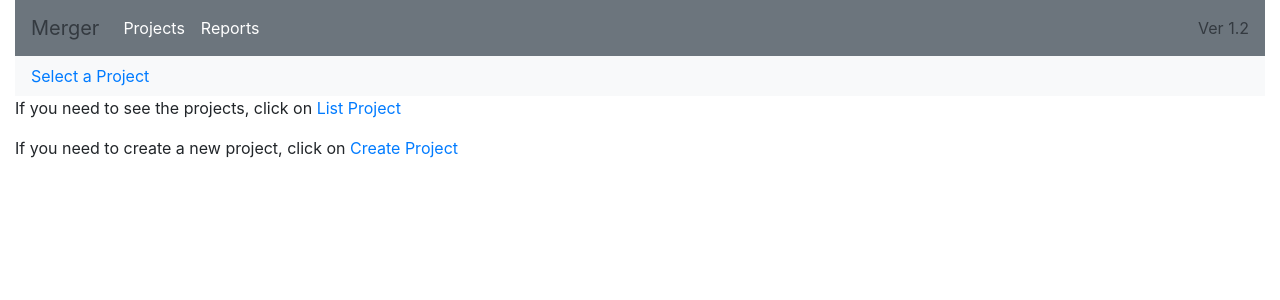
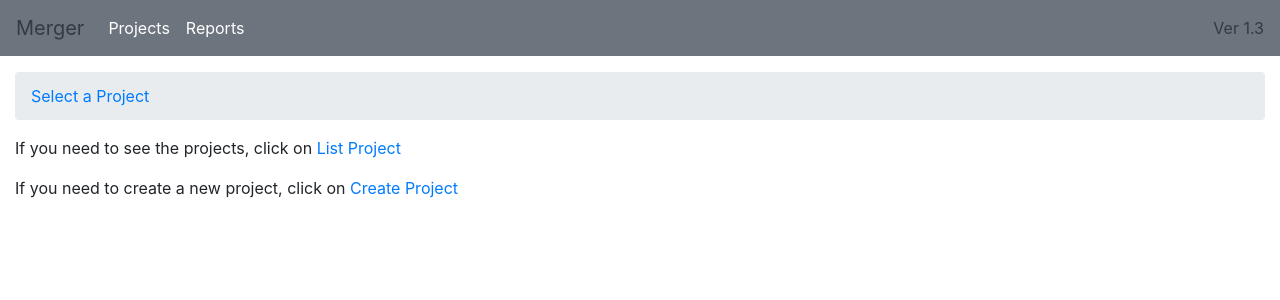
Before and after one commit to sxntixgo/merger, a Django app: page / in a window 1280 px wide. Shown: the top 300 px of the page. Run offline with Django 3.2, Linux system fonts and the light colour scheme; parts of the project's set-up code (start-up, migrations or seed data) failed here and were passed over; some libraries are stand-ins or nearby versions.

Commit message:
updating settings and breadcrumb

```diff
--- a/templates/base.html
+++ b/templates/base.html
@@ -9,8 +9,7 @@
         <script src="https://stackpath.bootstrapcdn.com/bootstrap/4.4.1/js/bootstrap.min.js" integrity="sha384-wfSDF2E50Y2D1uUdj0O3uMBJnjuUD4Ih7YwaYd1iqfktj0Uod8GCExl3Og8ifwB6" crossorigin="anonymous"></script>
     </head>
     <body style="min-height: 100vh;">
-        <div class="container-fluid">
-            <nav class="navbar navbar-expand-lg navbar-secondary bg-secondary">
+        <header class="navbar navbar-expand-lg navbar-secondary bg-secondary">
             <a class="navbar-brand text-dark" href="/">Merger</a>
             <button class="navbar-toggler" type="button" data-toggle="collapse" data-target="#navbarSupportedContent" aria-controls="navbarSupportedContent" aria-expanded="false" aria-label="Toggle navigation">
                 <span class="navbar-toggler-icon"></span>
@@ -26,42 +25,10 @@
                     </li class="nav-item inactive">
                     </li>
                 </ul>
-                    <span class="navbar-text text-dark">Ver 1.2</span>
+                <span class="navbar-text text-dark">Ver 1.3</span>
             </div>
-            </nav>
-        </div>
-        <div class="container-fluid">
-            <nav class="navbar navbar-expand-lg navbar-light bg-light">
-            <span>
-            {% if request.session.proj %}
-            Project: <a href="{% url 'proj_detail' pk=request.session.proj.pk %}">{{ request.session.proj.str }}</a>
-            {% else %}
-            <a href="{% url 'proj_list' %}">Select a Project</a>
-            {% endif %}
-            {% if request.session.poc %}
-            | Vuln: <a href="{% url 'poc_detail' pk=request.session.poc.pk %}">{{ request.session.poc.str }}</a>
-            {% endif %}
-            {% if request.session.sys %}
-            | System: <a href="{% url 'sys_detail' pk=request.session.sys.pk %}">{{ request.session.sys.str }}</a>
-            {% endif %}
-            {% if request.session.app %}
-            | App: <a href="{% url 'app_detail' pk=request.session.app.pk %}">{{ request.session.app.str }}</a>
-            {% endif %}
-            {% if request.session.port %}
-            | Port: <a href="{% url 'port_detail' pk=request.session.port.pk %}">{{ request.session.port.str }}</a>
-            {% endif %}
-            {% if request.session.webapp %}
-            | WebApp: <a href="{% url 'webapp_detail' pk=request.session.webapp.pk %}">{{ request.session.webapp.str }}</a>
-            {% endif %}
-            {% if request.session.webpage %}
-            | WebPage: <a href="{% url 'webpage_detail' pk=request.session.webpage.pk %}">{{ request.session.webpage.str }}</a>
-            {% endif %}
-            {% if request.session.vuln %}
-            | Vuln: <a href="{% url 'vuln_detail' pk=request.session.vuln.pk %}">{{ request.session.vuln.str }}</a>
-            {% endif %}
-            </span>
-            </nav>
-        </div>
+        </header>
+{% include 'breadcrumb.html' %}
         <div class="container-fluid">
         {% if messages %}
             <div class="alert alert-success alert-dismissible fade show" role="alert">
--- /dev/null
+++ b/templates/breadcrumb.html
@@ -0,0 +1,32 @@
+        <div class="container-fluid pt-3">
+            <nav aria-label="breadcrumb">
+                <ol class="breadcrumb">
+                {% if request.session.proj %}
+                    <li class="breadcrumb-item active" aria-current="page"><small>Project: </small><a href="{% url 'proj_detail' pk=request.session.proj.pk %}">{{ request.session.proj.str }}</a></li>
+                {% else %}
+                    <li class="breadcrumb-item active" aria-current="page"><a href="{% url 'proj_list' %}">Select a Project</a></li>
+                {% endif %}
+                {% if request.session.poc %}
+                    <li class="breadcrumb-item active" aria-current="page"><small>Vuln: </small><a href="{% url 'poc_detail' pk=request.session.poc.pk %}">{{ request.session.poc.str }}</a></li>
+                {% endif %}
+                {% if request.session.sys %}
+                    <li class="breadcrumb-item active" aria-current="page"><small>System: </small><a href="{% url 'sys_detail' pk=request.session.sys.pk %}">{{ request.session.sys.str }}</a></li>
+                {% endif %}
+                {% if request.session.app %}
+                    <li class="breadcrumb-item active" aria-current="page"><small>App: </small><a href="{% url 'app_detail' pk=request.session.app.pk %}">{{ request.session.app.str }}</a></li>
+                {% endif %}
+                {% if request.session.port %}
+                    <li class="breadcrumb-item active" aria-current="page"><small>Port: </small><a href="{% url 'port_detail' pk=request.session.port.pk %}">{{ request.session.port.str }}</a></li>
+                {% endif %}
+                {% if request.session.webapp %}
+                    <li class="breadcrumb-item active" aria-current="page"><small>WebApp: </small><a href="{% url 'webapp_detail' pk=request.session.webapp.pk %}">{{ request.session.webapp.str }}</a></li>
+                {% endif %}
+                {% if request.session.webpage %}
+                    <li class="breadcrumb-item active" aria-current="page"><small>WebPage: </small><a href="{% url 'webpage_detail' pk=request.session.webpage.pk %}">{{ request.session.webpage.str }}</a></li>
+                {% endif %}
+                {% if request.session.vuln %}
+                    <li class="breadcrumb-item active" aria-current="page"><small>Vuln: </small><a href="{% url 'vuln_detail' pk=request.session.vuln.pk %}">{{ request.session.vuln.str }}</a></li>
+                {% endif %}
+                </ol>
+            </nav>
+        </div>
```
Also changed, not shown: merger/settings.py (+17 -4 lines). Lines whose indentation alone changed are shown as unchanged.
